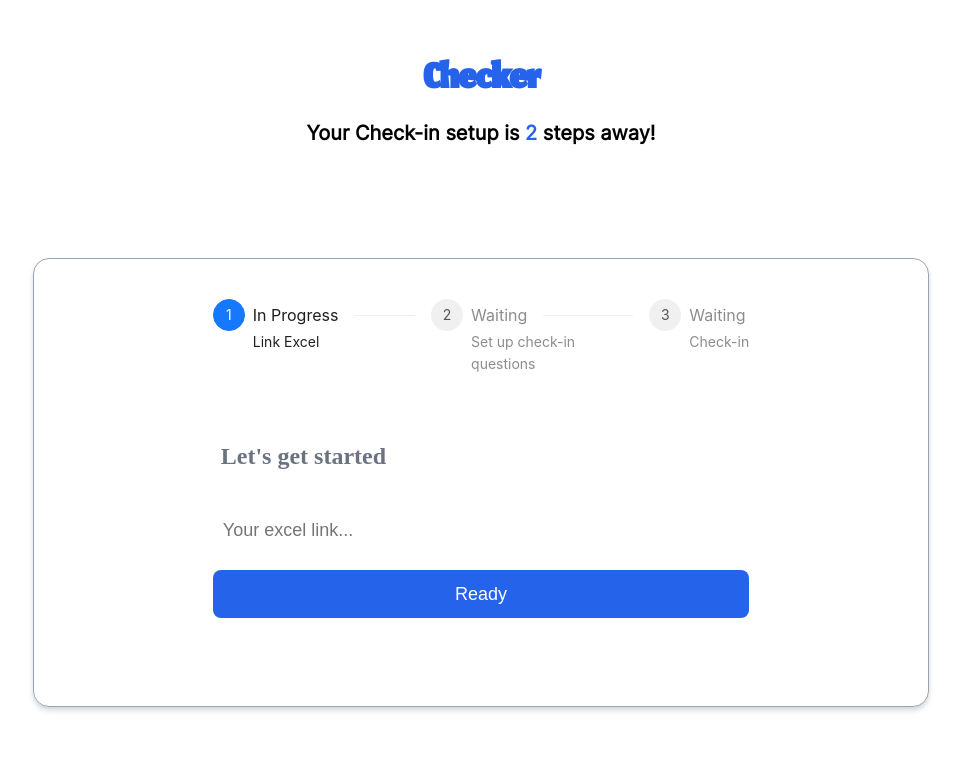
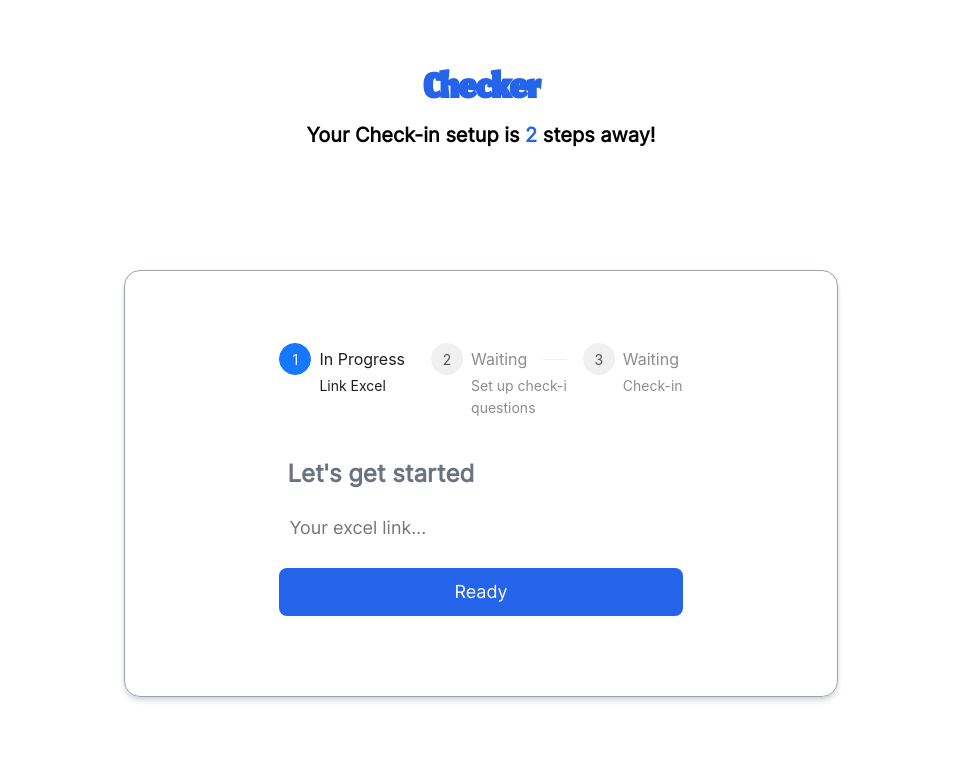
Before and after one commit to RMIT-FinTech-Club/Check-in-System, a Next.js app: page /step1page in a window 1280 px wide. Shown: the top 757 px of the page, without its empty margins (159-1120 px from the left). Built offline with nearby package versions, Linux system fonts and the light colour scheme; grey boxes are pictures that could not be loaded.

Commit message:
adjust padding, margin and rearrange the divs

```diff
--- a/app/step1page/page.jsx
+++ b/app/step1page/page.jsx
@@ -4,23 +4,23 @@ import StepsBar from '../../components/StepsBar';
 
 export default function StepOnePage() {
     return (
-        <div className='flex flex-col justify-around h-[calc(100vh-42px)]'>
-            {/* title and notification */}
+        <div className='flex flex-col justify-around items-center h-[calc(100vh-42px)]'>
+            {/* Title and notification */}
             <div className="text-center">
                 <h1 className="font-jomhuria text-blue-600 h1 m-0">Checker</h1>
-                <h3 className="p-2 m-0 h3 font-inter">Your Check-in setup is <span className="text-blue-600 h3 font-inter">2</span> steps away!</h3>
+                <h3 className="m-0 h3 font-inter">Your Check-in setup is <span className="text-blue-600 h3 font-inter">2</span> steps away!</h3>
             </div>
             {/* Dashboard contains an input element to enter Excel link and Link button */}
-            <div className="border border-solid border-gray-400 rounded-2xl shadow-md shadow-gray-300 flex flex-col items-center py-10">
+            <div className="border border-solid border-gray-400 rounded-2xl shadow-md shadow-gray-300 flex flex-col items-center py-14 px-5 w-full lg:w-3/4">
             {/* Display Steps imported from antd */}
-                <div className='w-3/5 '>
+                <div className='w-3/5 my-4'>
                     <StepsBar/>
                 </div>
             {/* Contains a textfield and a "Ready" button to initiate the Link Excel phase */}
-                <div className="flex flex-col w-3/5 my-10">
-                    <h2 className='text-left text-gray-500 p-2'>Let's get started</h2>
-                    <input type="link" className="text-lg border-transparent rounded-lg p-2 my-2" placeholder="Your excel link..."/>
-                    <button type="submit" className=" bg-blue-600 text-white rounded-lg border-transparent text-lg cursor-pointer p-2 my-2">Ready</button>
+                <div className="flex flex-col w-3/5 my-4">
+                    <h2 className='text-left text-gray-500 p-2 m-0 font-inter'>Let's get started</h2>
+                    <input type="link" className="text-lg border-transparent rounded-lg p-2 my-2 font-inter" placeholder="Your excel link..."/>
+                    <button type="submit" className=" bg-blue-600 text-white rounded-lg border-transparent text-lg cursor-pointer p-2 my-2 font-inter">Ready</button>
                 </div>
             </div>
         </div>
```
